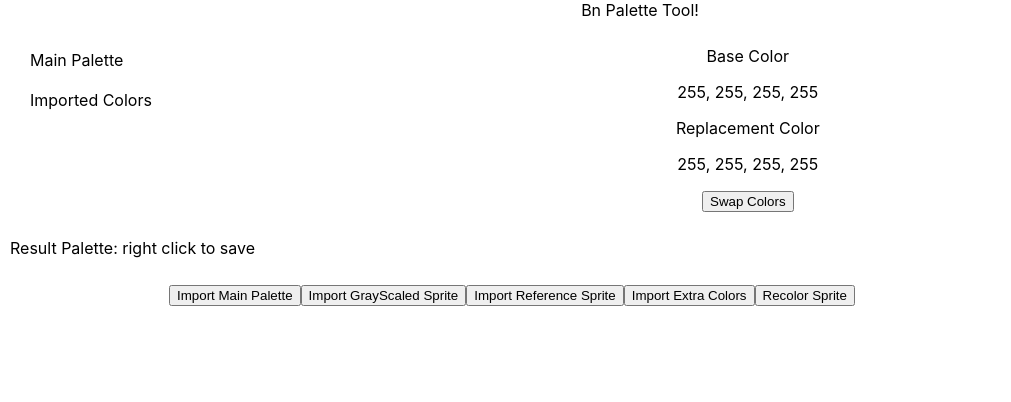
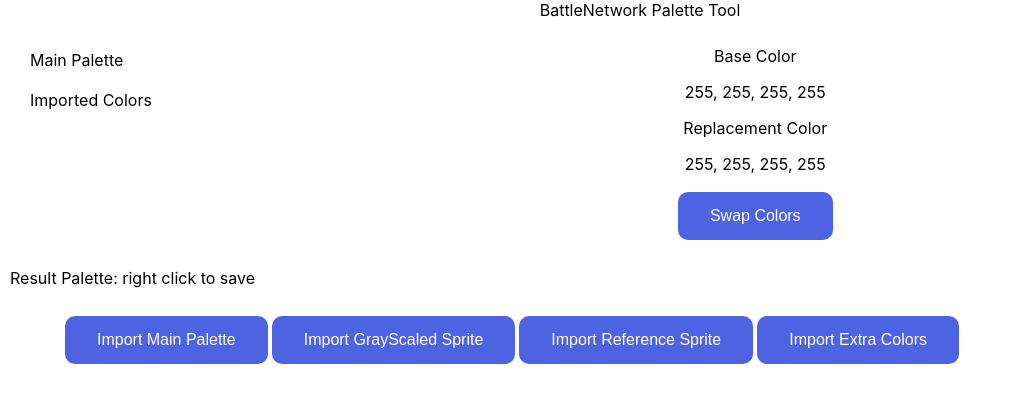
Before and after one commit to BNLouis/bn-palette-tool, a React (Create React App) app: page / in a window 1280 px wide. Shown: the top 402 px of the page, without its empty margins (0-1011 px from the left). Built offline with nearby package versions, Linux system fonts and the light colour scheme.

Commit message:
Add some better error handling and styling

```diff
--- a/public/index.html
+++ b/public/index.html
@@ -7,7 +7,7 @@
     <meta name="theme-color" content="#000000" />
     <meta
       name="description"
-      content="Web site created using create-react-app"
+      content="Web site to create palettes for ONB"
     />
     <link rel="apple-touch-icon" href="%PUBLIC_URL%/logo192.png" />
     <!--
@@ -24,7 +24,7 @@
       work correctly both with client-side routing and a non-root public URL.
       Learn how to configure a non-root public URL by running `npm run build`.
     -->
-    <title>Bn Palette Tool</title>
+    <title>BN Palette Tool</title>
   </head>
   <body>
     <noscript>You need to enable JavaScript to run this app.</noscript>
--- a/src/App.css
+++ b/src/App.css
@@ -9,6 +9,19 @@
 .canvas-containers {
   display: flex;
   margin: 10px
+}
+
+button {
+  background-color: #4d63e2; /* Green */
+  border: none;
+  border-radius: 10px;
+  margin: 2px;
+  color: white;
+  padding: 15px 32px;
+  text-align: center;
+  text-decoration: none;
+  display: inline-block;
+  font-size: 16px;
 }
 
 #sprite-canvas {
--- a/src/App.tsx
+++ b/src/App.tsx
@@ -1,4 +1,4 @@
-import React, {useRef, useState} from 'react';
+import React, {MutableRefObject, useRef, useState} from 'react';
 import './App.css';
 import { PaletteManager } from './service/PaletteManager';
 import PaletteDisplay from './ui/PaletteDisplay';
@@ -30,8 +30,15 @@ function App() {
     inputPalette.current.click()
   }
 
+  /**
+   * Runs when a sprite is imported. Requires pallete to be imported first.
+   */
   const onImportSprite = () => {
+    if(currentPalette.length!=0) {
     inputSprite.current.click()
+    } else {
+      alert("Import base palette first.")
+    }
   }
 
   const onImportExtra = () => {
@@ -54,8 +61,10 @@ function App() {
     let fileList = event.target.files
     if(fileList != null)
     {
+
       const file = fileList[0]
-      paletteManager.importPalette(file, setCurrentPalette)
+      paletteManager.importPalette(file, completePaletteImport)
+      event.target.value=""
     }
   }
 
@@ -64,7 +73,26 @@ function App() {
     if(fileList != null)
     {
       const file = fileList[0]
-      let newPalette = spriteManager.importSprite(file, setCurrentSprite)
+
+      spriteManager.importSprite(file, completeSpriteImport)
+
+    }
+  }
+
+  const completeSpriteImport = () => {
+    spriteManager.recolorSprite(currentPalette)
+  }
+
+  /**
+   * Handles errors in palette parsing. For now, only accepts 256x1 images.
+   * @param paletteData
+   */
+  const completePaletteImport = (paletteData: Array<ColorObject>) => {
+
+    if(paletteData==null) {
+      alert("Problem parsing palette. Ensure the file was a 256x1 image.")
+    } else {
+      setCurrentPalette(paletteData)
     }
   }
 
@@ -89,6 +117,7 @@ function App() {
   const addMoreColors = (newColors: Array<ColorObject>) => {
     setExtraPalette(extraPalette.concat(newColors))
   }
+
 
   const onRecolorSprite = () => {
     spriteManager.recolorSprite(currentPalette);
@@ -133,7 +162,7 @@ function App() {
 
   return (
     <div className="App">
-      Bn Palette Tool!
+      BattleNetwork Palette Tool
       <div className="canvas-containers">
       <div className="palette-containers">
         <PaletteDisplay title="Main Palette" palette={currentPalette} selectColorFunc={selectColor}></PaletteDisplay>
@@ -158,8 +187,6 @@ function App() {
       <input type="file" className="file-display" ref={inputExtra} onChange={importExtraPalette}></input>
       <button onClick={onImportExtra}>Import Extra Colors
       </button>
-      <button onClick={onRecolorSprite}>Recolor Sprite
-      </button>
       <canvas width="256" height="1px" id="imported-colors"/>
     </div>
   );
--- a/src/service/PaletteManager.ts
+++ b/src/service/PaletteManager.ts
@@ -33,7 +33,11 @@ export class PaletteManager {
     }
 
     parsePaletteImg(img: HTMLImageElement, context: CanvasRenderingContext2D, paletteData: any, callback: Function) {
-        img.onload = function() {
+        img.decode().then(()=> {
+            if(img.width != 256 || img.height!=1) {
+                callback(null)
+                return
+            }
             context.drawImage(img, 0, 0, 256, 1);
             let zeroesFound = 0
             for(let x = 0; x<256; x++) {
@@ -49,7 +53,11 @@ export class PaletteManager {
                 let paletteColor = new ColorObject(x, data)
                 paletteData.push(paletteColor)
                 }
-            }
+
+        })
+
+
+
     }
 
     /**
--- a/src/service/SpriteManager.ts
+++ b/src/service/SpriteManager.ts
@@ -42,8 +42,12 @@ export class SpriteManager {
         }
     }
 
-    recolorSprite(palette: Array<ColorObject>) {
-        //lets reload the grayscale file for now..
+    /**
+     * Function to recolor a sprite, also calls warning callback if error happens
+     * @param palette
+     */
+    recolorSprite(palette: Array<ColorObject>)  {
+        //reload the grayscale file
         var img = new Image;
         img.src = URL.createObjectURL(sourceFile);
         img.onload = function() {
@@ -59,8 +63,8 @@ export class SpriteManager {
         for (var i=0;i<imageData.data.length;i+=4)
         {
                 let index = imageData.data[i]
-                let paletteArray = palette[index].paletteArray
                 if(index < palette.length) {
+                    let paletteArray = palette[index].paletteArray
                     imageData.data[i]=paletteArray[0];
                     imageData.data[i+1]=paletteArray[1];
                     imageData.data[i+2]=paletteArray[2];
```
Also changed, not shown: package.json (+7 -1 lines), 1 other file (tests, documents, lock files or other folders).
